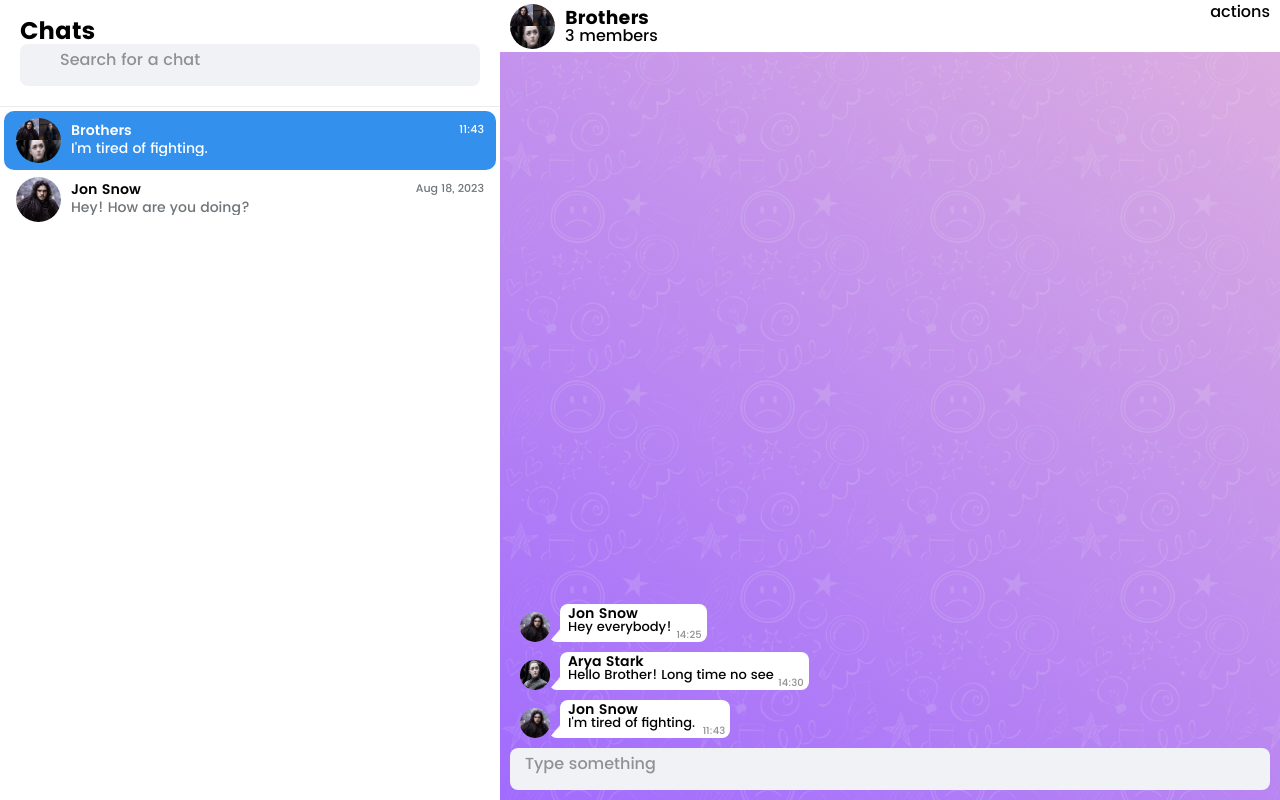
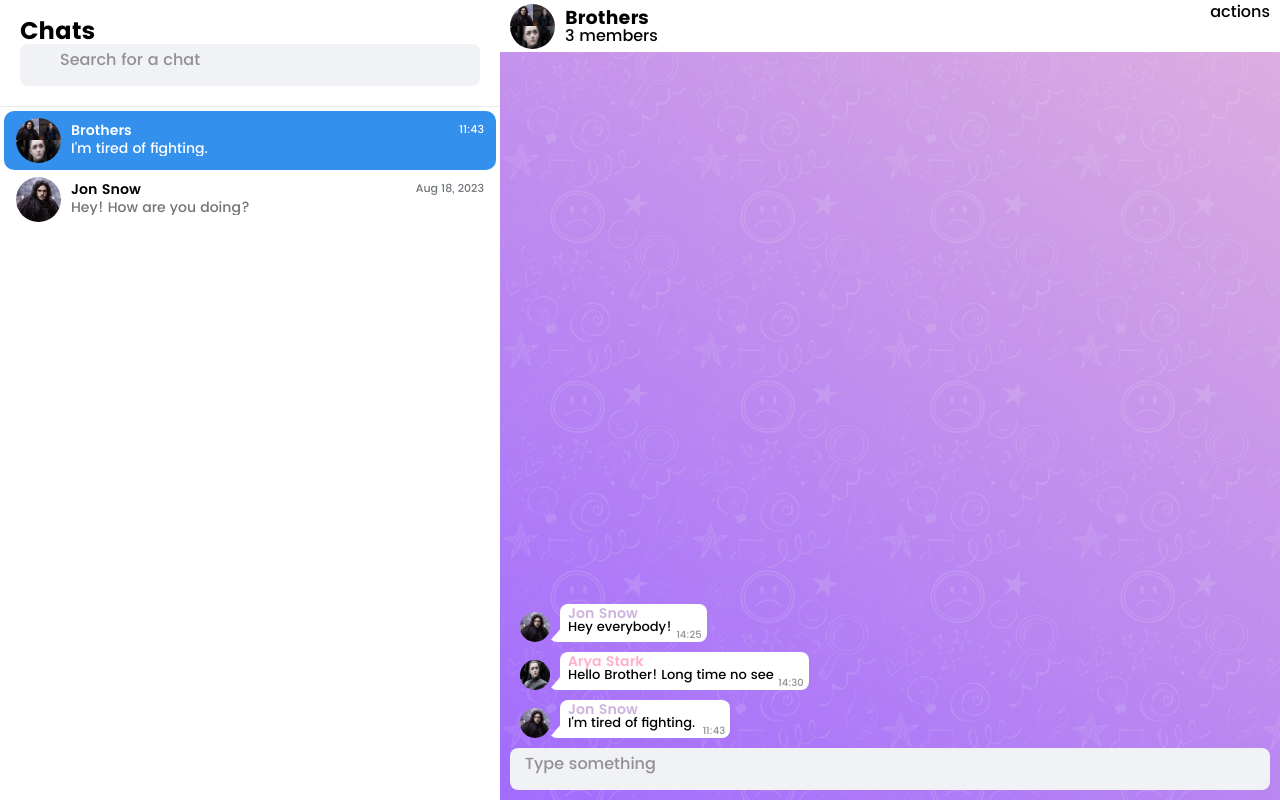
Before and after one commit to matheusjv11/Simple-Chat, a Next.js app: page /chat/13b56b64-14df-4efa-8edf-567d80291c27 in a window 1280 px wide. Built offline with nearby package versions, Linux system fonts and the light colour scheme; some icons are missing.

Commit message:
Add colors to names

```diff
--- a/src/components/MessageBox/index.tsx
+++ b/src/components/MessageBox/index.tsx
@@ -29,7 +29,9 @@ const MessageBox = ({ message }: MessageBoxProps) => {
       )}
 
       <S.MessageCard isCurrentUser={!user}>
-        {!!user && <S.Username>{user?.name}</S.Username>}
+        {!!user && (
+          <S.Username nameColor={user?.color}>{user?.name}</S.Username>
+        )}
         <S.Box>{message.content}</S.Box>
         <S.SentHour>{date}</S.SentHour>
       </S.MessageCard>
--- a/src/components/MessageBox/styles.ts
+++ b/src/components/MessageBox/styles.ts
@@ -52,10 +52,11 @@ export const MessageCard = styled.div<MainProps>`
   `}
 `
 
-export const Username = styled.div`
-  ${({ theme }) => css`
+export const Username = styled.div<{ nameColor: string }>`
+  ${({ theme, nameColor }) => css`
     font-weight: 600;
     font-size: ${theme.sizes.small};
+    color: ${nameColor};
   `}
 `
 
--- a/src/database/Characters.ts
+++ b/src/database/Characters.ts
@@ -11,22 +11,26 @@ export const Characters: Record<ExistingCharacters, UserType> = {
   jon: {
     name: 'Jon Snow',
     house: 'stark',
-    profile: '/img/profiles/jon.png'
+    profile: '/img/profiles/jon.png',
+    color: '#CDB4DB'
   },
   sansa: {
     name: 'Sansa Stark',
     house: 'stark',
-    profile: '/img/profiles/sansa.png'
+    profile: '/img/profiles/sansa.png',
+    color: '#A2D2FF'
   },
   arya: {
     name: 'Arya Stark',
     house: 'stark',
-    profile: '/img/profiles/arya.png'
+    profile: '/img/profiles/arya.png',
+    color: '#FFAFCC'
   },
   ned: {
     name: 'Eddard "Ned" Stark',
     house: 'stark',
-    profile: '/img/profiles/arya.png'
+    profile: '/img/profiles/arya.png',
+    color: '#FFC8DD'
   }
   /*   catelyn: {
     name: 'Catelyn Stark',
--- a/src/types/UserType.ts
+++ b/src/types/UserType.ts
@@ -3,4 +3,5 @@ import { EntityType } from './BaseTypes'
 export type UserType = {
   house: string | null
   profile: string
+  color: string
 } & EntityType
```
Also changed, not shown: 1 other file (tests, documents, lock files or other folders).
